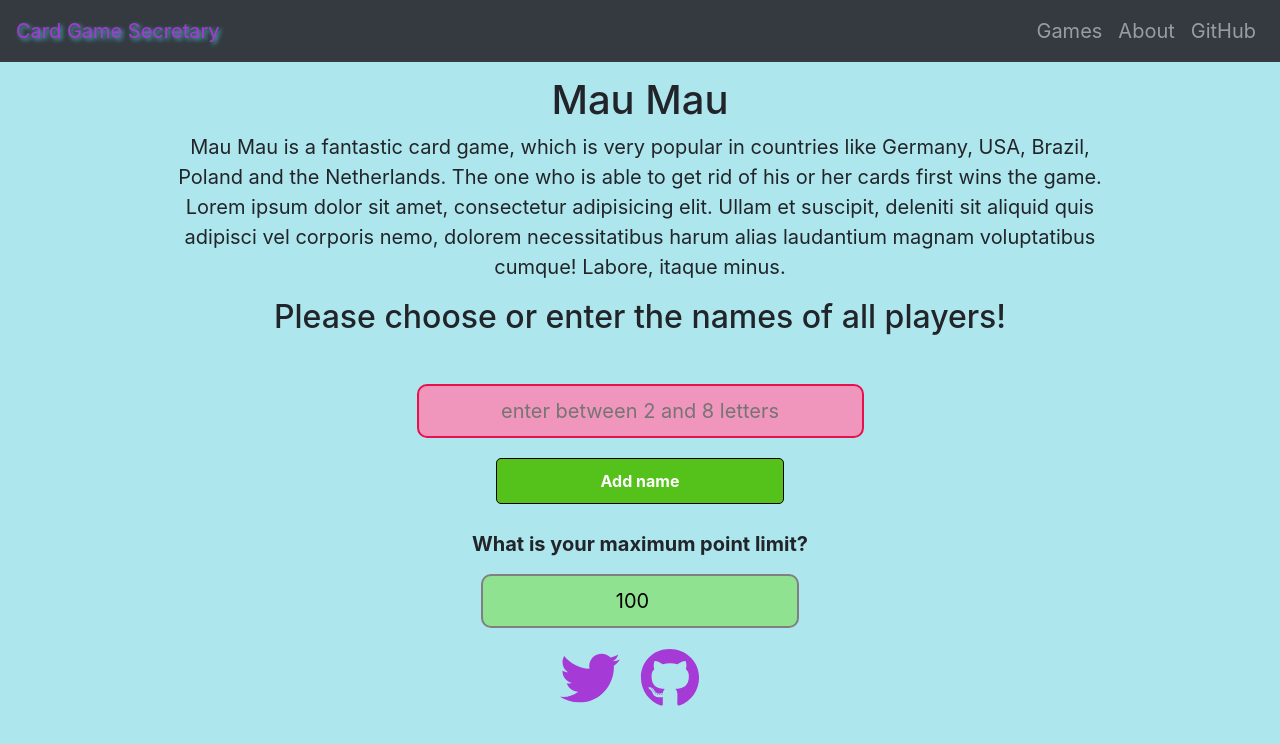
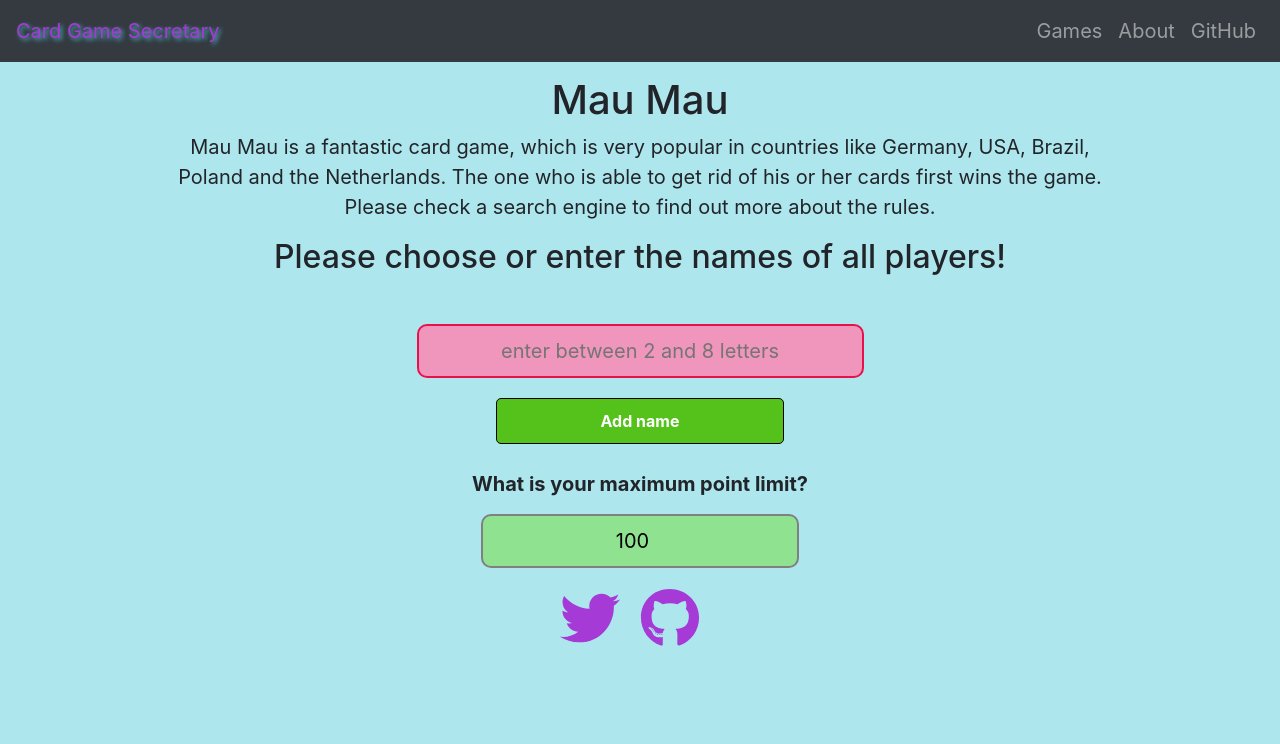
Before and after one commit to bastian-ger/card_secretary, a React app: page /maumau in a window 1280 px wide. Shown: the top 744 px of the page. Built offline with nearby package versions, Linux system fonts and the light colour scheme.

Commit message:
Changed text

```diff
--- a/src/containers/MauMau/MauMau.js
+++ b/src/containers/MauMau/MauMau.js
@@ -10,11 +10,8 @@ class MauMau extends Component {
         <p>
           Mau Mau is a fantastic card game, which is very popular in countries
           like Germany, USA, Brazil, Poland and the Netherlands. The one who is
-          able to get rid of his or her cards first wins the game. Lorem ipsum
-          dolor sit amet, consectetur adipisicing elit. Ullam et suscipit,
-          deleniti sit aliquid quis adipisci vel corporis nemo, dolorem
-          necessitatibus harum alias laudantium magnam voluptatibus cumque!
-          Labore, itaque minus.
+          able to get rid of his or her cards first wins the game. Please check
+          a search engine to find out more about the rules.
         </p>
         <h2>Please choose or enter the names of all players!</h2>
         <PlayersForm />
```
